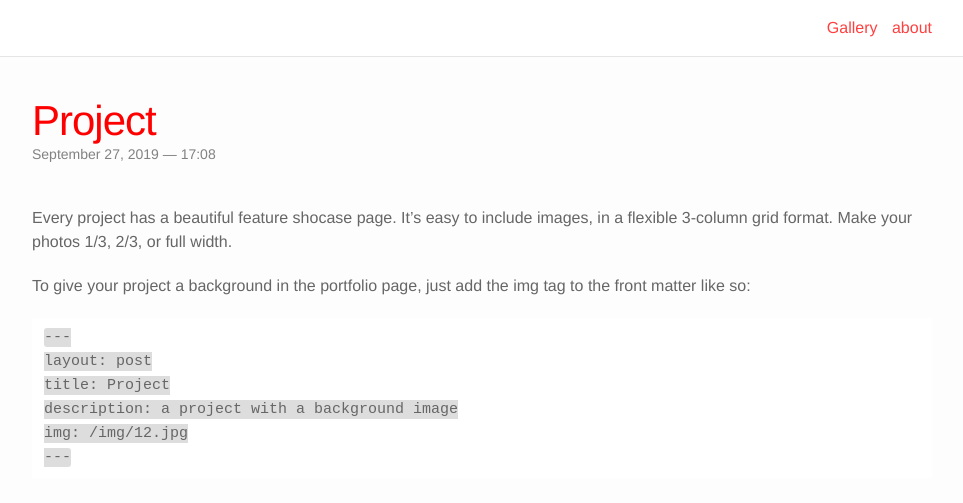
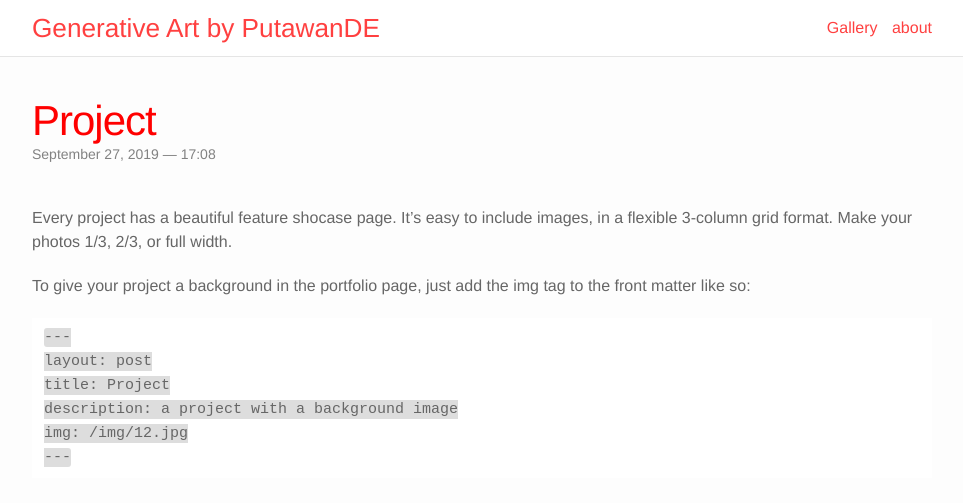
Before and after one commit to bogoli/-folio, a Jekyll site: the page built from _arts/1_project.markdown, in a window 1280 px wide and 1400 px high. Shown: the top 503 px of the window, without its empty margins (158-1121 px from the left). Built offline with Jekyll 4.4.1, drawn with Linux system fonts in a browser that asks for light colours; nearby versions of some CDN libraries; grey boxes are pictures that could not be loaded.

Commit message:
Add site title to header, fix text out of screen

```diff
--- a/_includes/header.html
+++ b/_includes/header.html
@@ -1,11 +1,11 @@
 <header class="site-header">
-
   <div class="wrapper">
-
+    <div class="headerFlex">
+      <div class="site-title">
+        Generative Art by PutawanDE
+      </div>
       <nav class="site-nav">
-
         <div class="trigger">
-        <!-- {{ site.title }} instead of blog -->
           <a class="page-link" href="{{ site.baseurl }}/">Gallery</a>
 
           {% for page in site.pages %}
@@ -16,7 +16,7 @@
 
         </div>
       </nav>
-
+    </div>
   </div>
 
 </header>
--- a/_sass/_base.scss
+++ b/_sass/_base.scss
@@ -161,7 +161,7 @@ article a {
 */
 blockquote {
   color: $text-color;
-  border-left: 10px solid $grey-color-light;
+  border-left: 10px solid $theme-color;
   padding-left: $horizontal-spacing-unit / 2;
   font-size: 18px;
   font-style: italic;
--- a/_sass/_layout.scss
+++ b/_sass/_layout.scss
@@ -13,19 +13,23 @@
   z-index: 50;
 }
 
+.headerFlex {
+  display: flex;
+  flex-direction: row;
+}
+
 .site-title {
-  font-size: 20px;
+  flex: 7;
+  font-size: calc(7px + 1.5vw);
   line-height: $nav-height;
-  letter-spacing: -1px;
+  color: $theme-color;
   margin-bottom: 0;
-  &:hover {
-    text-decoration: none;
-    color: $theme-color;
-  }
 }
 .site-nav {
-  float: right;
+  display: flex;
+  flex: 3;
   line-height: $nav-height;
+  justify-content: flex-end;
   .page-link {
     line-height: $base-line-height;
     // Gaps between nav items, but not on the first one
@@ -62,7 +66,7 @@
   z-index: 25;
   h1 {
     color: $theme-color;
-    font-size: 75px;
+    font-size: 10vw;
   }
   h2 {
     font-size: 25px;
```
Also changed, not shown: index.html (+13 -4 lines). Lines whose indentation alone changed are shown as unchanged.
